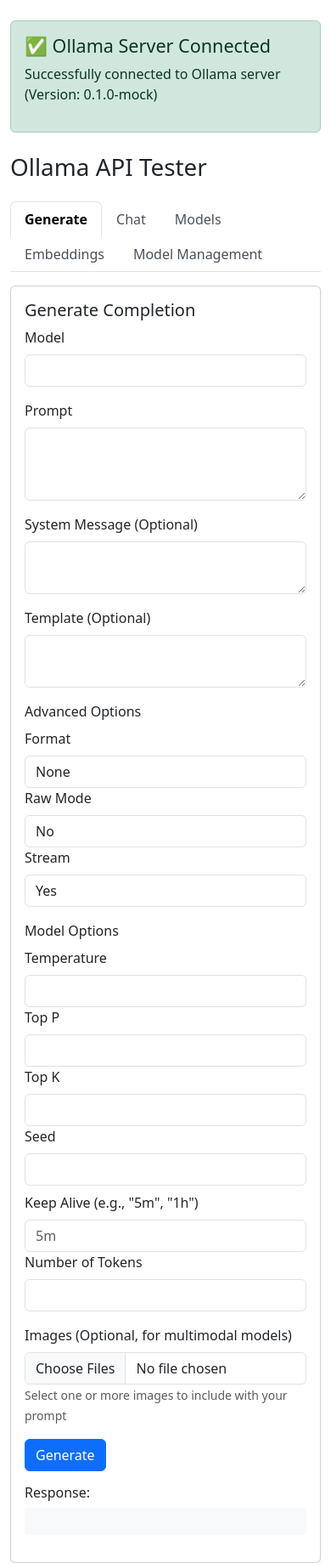
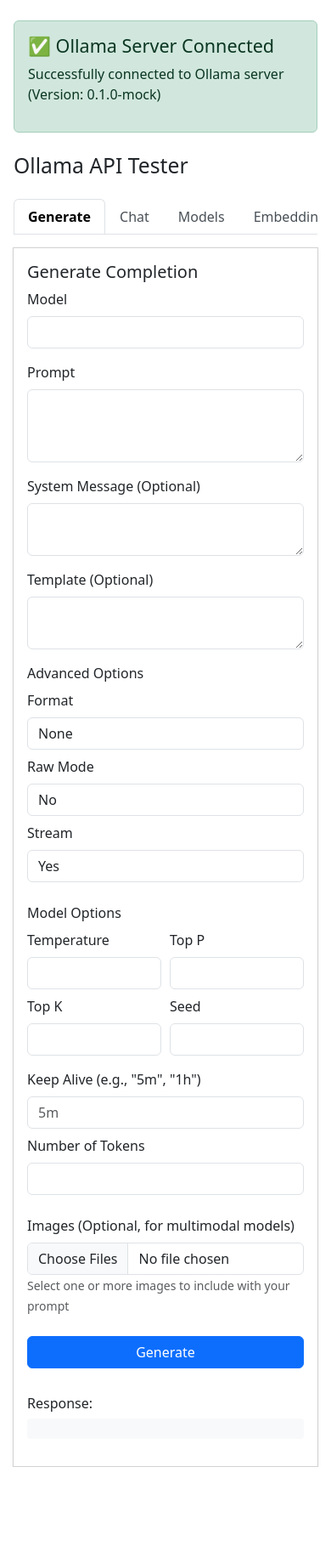
Before and after one commit to thekoushikdurgas/ollamaapipython, a Flask app: page / in a window 390 px wide. Shown: the whole page at 85% size. After the commit the page ends 1726 px from the top, so only its background shows below. Run offline with Flask 3, Linux system fonts and the light colour scheme; some libraries are stand-ins or nearby versions.

Commit message:
Agent query: Does the API now work without any rate limiting errors? Please try making multiple requests to verify rate limiting is working.
Enhance Ollama API wrapper with responsive UI and rate limiting.  Adds mobile-friendly styling and a loading spinner.

Screenshot: https://storage.googleapis.com/screenshot-production-us-central1/e9d13476-2826-4e40-afdb-05ff6bbd2310/a9a11237-64df-4ee1-8cc9-d4b5c3da6f8a.jpg

```diff
--- a/ollama_wrapper/client.py
+++ b/ollama_wrapper/client.py
@@ -116,7 +116,7 @@
         response = None
 
         try:
-            self.rate_limiter.wait(endpoint) #Added rate limiting
+            self.rate_limiter.wait(endpoint)
             logger.debug(f"Making {method} request to {url}")
             if data:
                 logger.debug(f"Request data: {json.dumps(data, indent=2)}")
--- a/static/css/style.css
+++ b/static/css/style.css
@@ -5,6 +5,14 @@
     white-space: pre-wrap;
     max-height: 300px;
     overflow-y: auto;
+    font-size: 14px;
+}
+
+@media (max-width: 768px) {
+    .response-area {
+        font-size: 12px;
+        padding: 0.75rem;
+    }
 }
 
 .message-input {
@@ -13,8 +21,15 @@
     border-radius: 5px;
 }
 
+.nav-tabs {
+    overflow-x: auto;
+    flex-wrap: nowrap;
+    -webkit-overflow-scrolling: touch;
+}
+
 .nav-tabs .nav-link {
     color: #495057;
+    white-space: nowrap;
 }
 
 .nav-tabs .nav-link.active {
@@ -23,6 +38,14 @@
 
 .card {
     box-shadow: 0 0.125rem 0.25rem rgba(0, 0, 0, 0.075);
+    margin-bottom: 1rem;
+}
+
+@media (max-width: 768px) {
+    .card {
+        border-radius: 0;
+        margin: -1px;
+    }
 }
 
 .error-message {
@@ -32,6 +55,14 @@
     background-color: #fce4e4;
     border: 1px solid #fcc2c3;
     border-radius: 0.25rem;
+    font-size: 14px;
+}
+
+@media (max-width: 768px) {
+    .error-message {
+        font-size: 12px;
+        padding: 0.75rem;
+    }
 }
 
 .error-message em {
@@ -54,3 +85,174 @@
     border: 1px solid #c8e6c9;
     border-radius: 0.25rem;
 }
+
+/* Toast Notifications */
+.toast-container {
+    position: fixed;
+    top: 20px;
+    right: 20px;
+    z-index: 1100;
+    display: flex;
+    flex-direction: column;
+    gap: 10px;
+    max-width: 90%;
+}
+
+@media (max-width: 768px) {
+    .toast-container {
+        top: 10px;
+        right: 10px;
+        left: 10px;
+    }
+
+    .toast {
+        min-width: unset;
+        width: 100%;
+    }
+}
+
+.toast {
+    min-width: 300px;
+    padding: 15px 20px;
+    border-radius: 4px;
+    color: #fff;
+    margin-bottom: 10px;
+    animation: slideIn 0.3s ease-in-out;
+    display: flex;
+    justify-content: space-between;
+    align-items: center;
+    box-shadow: 0 4px 12px rgba(0, 0, 0, 0.15);
+}
+
+.toast-error {
+    background-color: #dc3545;
+}
+
+.toast-success {
+    background-color: #28a745;
+}
+
+.toast-info {
+    background-color: #17a2b8;
+}
+
+.toast-warning {
+    background-color: #ffc107;
+    color: #000;
+}
+
+.toast-close {
+    background: none;
+    border: none;
+    color: inherit;
+    cursor: pointer;
+    font-size: 20px;
+    line-height: 1;
+    opacity: 0.7;
+    padding: 0 0 0 10px;
+}
+
+.toast-close:hover {
+    opacity: 1;
+}
+
+@keyframes slideIn {
+    from {
+        transform: translateX(100%);
+        opacity: 0;
+    }
+    to {
+        transform: translateX(0);
+        opacity: 1;
+    }
+}
+
+@keyframes fadeOut {
+    from {
+        opacity: 1;
+    }
+    to {
+        opacity: 0;
+    }
+}
+
+/* Loading Spinner Styles */
+.spinner-container {
+    display: none;
+    position: fixed;
+    top: 0;
+    left: 0;
+    width: 100%;
+    height: 100%;
+    background-color: rgba(255, 255, 255, 0.8);
+    z-index: 1000;
+    justify-content: center;
+    align-items: center;
+}
+
+.spinner-container.visible {
+    display: flex;
+}
+
+.spinner {
+    width: 50px;
+    height: 50px;
+    border: 5px solid #f3f3f3;
+    border-top: 5px solid #3498db;
+    border-radius: 50%;
+    animation: spin 1s linear infinite;
+}
+
+@keyframes spin {
+    0% { transform: rotate(0deg); }
+    100% { transform: rotate(360deg); }
+}
+
+.spinner-text {
+    position: absolute;
+    margin-top: 80px;
+    color: #666;
+    font-size: 14px;
+}
+
+/* Responsive form improvements */
+@media (max-width: 768px) {
+    .container {
+        padding-left: 10px;
+        padding-right: 10px;
+    }
+
+    .form-control {
+        font-size: 16px; /* Prevents iOS zoom on input focus */
+    }
+
+    .btn {
+        width: 100%;
+        margin-bottom: 0.5rem;
+    }
+
+    .row {
+        margin-left: -5px;
+        margin-right: -5px;
+    }
+
+    .col-md-3, .col-md-4, .col-md-6 {
+        padding-left: 5px;
+        padding-right: 5px;
+    }
+}
+
+/* Improve form layouts on larger screens */
+@media (min-width: 769px) {
+    .form-group {
+        margin-bottom: 1.5rem;
+    }
+
+    .card-body {
+        padding: 2rem;
+    }
+
+    .btn {
+        min-width: 120px;
+    }
+}
--- a/static/js/main.js
+++ b/static/js/main.js
@@ -1,6 +1,16 @@
+// Utility functions for spinner
+function showSpinner() {
+    document.querySelector('.spinner-container').classList.add('visible');
+}
+
+function hideSpinner() {
+    document.querySelector('.spinner-container').classList.remove('visible');
+}
+
 // Server status check
 async function checkServerStatus() {
     const statusDiv = document.getElementById('serverStatus');
+    showSpinner();// Show spinner before request
     try {
         const response = await fetch('/api/version');
         if (response.ok) {
@@ -14,17 +24,9 @@
             throw new Error('Failed to connect to Ollama server');
         }
     } catch (error) {
-        statusDiv.className = 'alert alert-danger mb-4';
-        statusDiv.innerHTML = `
-            <h4 class="alert-heading">❌ Connection Error</h4>
-            <p>Failed to connect to Ollama server. Please make sure:</p>
-            <ul>
-                <li>Ollama is installed on your system</li>
-                <li>The Ollama server is running on port 11434</li>
-                <li>No firewall is blocking the connection</li>
-            </ul>
-            <p><a href="https://ollama.ai/download" target="_blank">Click here for Ollama installation instructions</a></p>
-        `;
+        showError('serverStatus', error);
+    } finally {
+        hideSpinner();// Hide spinner after response
     }
 }
 
@@ -34,8 +36,8 @@
     setInterval(checkServerStatus, 30000);
 });
 
-// Utility functions
 function showError(elementId, error) {
+    hideSpinner();  // Hide spinner on error
     const element = document.getElementById(elementId);
     element.innerHTML = `<div class="error-message">
         <strong>Error:</strong> ${error}
@@ -46,6 +48,7 @@
 }
 
 function showResponse(elementId, response) {
+    hideSpinner();  // Hide spinner after response
     const element = document.getElementById(elementId);
     element.innerHTML = `<div class="success-message">
         ${JSON.stringify(response, null, 2)}
@@ -92,6 +95,7 @@
 // Generate completion
 document.getElementById('generateForm').addEventListener('submit', async (e) => {
     e.preventDefault();
+    showSpinner();  // Show spinner before request
     const form = e.target;
     const responseArea = document.getElementById('generateResponse');
 
@@ -170,6 +174,7 @@
         }
 
         if (data.stream) {
+            hideSpinner();  // Hide spinner before streaming starts
             await handleStreamingResponse(response, responseArea, data => {
                 // For structured outputs (JSON/schema), format the response
                 if (data.format === 'json' || data.format?.type === 'object') {
@@ -227,6 +232,7 @@
 
 document.getElementById('chatForm').addEventListener('submit', async (e) => {
     e.preventDefault();
+    showSpinner();  // Show spinner before request
     const form = e.target;
     const responseArea = document.getElementById('chatResponse');
 
@@ -309,6 +315,7 @@
         }
 
         if (data.stream) {
+            hideSpinner();  // Hide spinner before streaming starts
             await handleStreamingResponse(response, responseArea, data => {
                 // For structured outputs (JSON/schema), format the response
                 if (data.message?.content) {
@@ -334,6 +341,7 @@
 
 // Model listing and information
 async function listModels() {
+    showSpinner();  // Show spinner before request
     try {
         const response = await fetch('/api/models');
         if (!response.ok) {
@@ -348,6 +356,7 @@
 }
 
 async function listRunningModels() {
+    showSpinner();  // Show spinner before request
     try {
         const response = await fetch('/api/running');
         if (!response.ok) {
@@ -362,6 +371,7 @@
 }
 
 async function getVersion() {
+    showSpinner();  // Show spinner before request
     try {
         const response = await fetch('/api/version');
         if (!response.ok) {
@@ -378,6 +388,7 @@
 // Create Model
 document.getElementById('createModelForm').addEventListener('submit', async (e) => {
     e.preventDefault();
+    showSpinner();  // Show spinner before request
     const form = e.target;
 
     try {
@@ -479,6 +490,7 @@
 
 document.getElementById('modelOperationsForm').addEventListener('submit', async (e) => {
     e.preventDefault();
+    showSpinner();  // Show spinner before request
     const form = e.target;
     const action = form.action.value;
     const source = form.source.value;
@@ -546,6 +558,7 @@
 // Embeddings
 document.getElementById('embeddingsForm').addEventListener('submit', async (e) => {
     e.preventDefault();
+    showSpinner();  // Show spinner before request
     const form = e.target;
 
     try {
--- a/templates/index.html
+++ b/templates/index.html
@@ -2,13 +2,22 @@
 <html lang="en">
 <head>
     <meta charset="UTF-8">
-    <meta name="viewport" content="width=device-width, initial-scale=1.0">
+    <meta name="viewport" content="width=device-width, initial-scale=1.0, maximum-scale=1.0, user-scalable=no">
     <title>Ollama API Tester</title>
     <link href="https://cdn.jsdelivr.net/npm/bootstrap@5.3.0/dist/css/bootstrap.min.css" rel="stylesheet">
     <link href="{{ url_for('static', filename='css/style.css') }}" rel="stylesheet">
 </head>
 <body>
-    <div class="container mt-4">
+    <!-- Toast notifications container -->
+    <div class="toast-container"></div>
+
+    <!-- Add loading spinner -->
+    <div class="spinner-container">
+        <div class="spinner"></div>
+        <div class="spinner-text">Processing request...</div>
+    </div>
+
+    <div class="container-fluid px-3 px-md-4 mt-4">
         <div id="serverStatus" class="alert alert-warning mb-4">
             <h4 class="alert-heading">⚠️ Ollama Server Status</h4>
             <p>Checking connection to Ollama server...</p>
@@ -19,8 +28,11 @@
             </p>
         </div>
 
-        <h1 class="mb-4">Ollama API Tester</h1>
-        <ul class="nav nav-tabs" id="apiTabs" role="tablist">
+        <h1 class="mb-4 h2">Ollama API Tester</h1>
+
+        <!-- Responsive tabs -->
+        <div class="nav-wrapper">
+            <ul class="nav nav-tabs flex-nowrap" id="apiTabs" role="tablist">
                 <li class="nav-item">
                     <a class="nav-link active" id="generate-tab" data-bs-toggle="tab" href="#generate" role="tab">Generate</a>
                 </li>
@@ -37,6 +49,7 @@
                     <a class="nav-link" id="modelmgmt-tab" data-bs-toggle="tab" href="#modelmgmt" role="tab">Model Management</a>
                 </li>
             </ul>
+        </div>
 
         <div class="tab-content mt-3" id="apiTabsContent">
             <div class="tab-pane fade show active" id="generate" role="tabpanel">
@@ -60,10 +73,12 @@
                                 <label class="form-label">Template (Optional)</label>
                                 <textarea class="form-control" name="template" rows="2"></textarea>
                             </div>
-                            <div class="mb-3">
+
+                            <!-- Advanced Options -->
+                            <div class="mb-4">
                                 <label class="form-label">Advanced Options</label>
-                                <div class="row">
-                                    <div class="col-md-4">
+                                <div class="row g-2">
+                                    <div class="col-12 col-md-4">
                                         <label class="form-label">Format</label>
                                         <select class="form-control" name="format">
                                             <option value="">None</option>
@@ -71,14 +86,14 @@
                                             <option value="schema">JSON Schema</option>
                                         </select>
                                     </div>
-                                    <div class="col-md-4">
+                                    <div class="col-12 col-md-4">
                                         <label class="form-label">Raw Mode</label>
                                         <select class="form-control" name="raw">
                                             <option value="false">No</option>
                                             <option value="true">Yes</option>
                                         </select>
                                     </div>
-                                    <div class="col-md-4">
+                                    <div class="col-12 col-md-4">
                                         <label class="form-label">Stream</label>
                                         <select class="form-control" name="stream">
                                             <option value="true">Yes</option>
@@ -87,45 +102,50 @@
                                     </div>
                                 </div>
                             </div>
-                            <div class="mb-3">
+
+                            <!-- Model Options -->
+                            <div class="mb-4">
                                 <label class="form-label">Model Options</label>
-                                <div class="row">
-                                    <div class="col-md-3">
+                                <div class="row g-2">
+                                    <div class="col-6 col-md-3">
                                         <label class="form-label">Temperature</label>
                                         <input type="number" class="form-control" name="temperature" step="0.1" min="0" max="2">
                                     </div>
-                                    <div class="col-md-3">
+                                    <div class="col-6 col-md-3">
                                         <label class="form-label">Top P</label>
                                         <input type="number" class="form-control" name="top_p" step="0.1" min="0" max="1">
                                     </div>
-                                    <div class="col-md-3">
+                                    <div class="col-6 col-md-3">
                                         <label class="form-label">Top K</label>
                                         <input type="number" class="form-control" name="top_k" step="1" min="1">
                                     </div>
-                                    <div class="col-md-3">
+                                    <div class="col-6 col-md-3">
                                         <label class="form-label">Seed</label>
                                         <input type="number" class="form-control" name="seed" step="1" min="0">
                                     </div>
                                 </div>
-                                <div class="row mt-2">
-                                    <div class="col-md-6">
+                                <div class="row g-2 mt-2">
+                                    <div class="col-12 col-md-6">
                                         <label class="form-label">Keep Alive (e.g., "5m", "1h")</label>
                                         <input type="text" class="form-control" name="keep_alive" placeholder="5m">
                                     </div>
-                                    <div class="col-md-6">
+                                    <div class="col-12 col-md-6">
                                         <label class="form-label">Number of Tokens</label>
                                         <input type="number" class="form-control" name="num_predict" step="1" min="1">
                                     </div>
                                 </div>
                             </div>
-                            <div class="mb-3">
+
+                            <!-- Image Upload -->
+                            <div class="mb-4">
                                 <label class="form-label">Images (Optional, for multimodal models)</label>
                                 <input type="file" class="form-control" name="images" multiple accept="image/*">
                                 <small class="text-muted">Select one or more images to include with your prompt</small>
                             </div>
+
                             <button type="submit" class="btn btn-primary">Generate</button>
                         </form>
-                        <div class="mt-3">
+                        <div class="mt-4">
                             <h6>Response:</h6>
                             <pre id="generateResponse" class="response-area"></pre>
                         </div>
@@ -161,8 +181,8 @@
                                 </div>
                                 <div class="mb-3">
                                     <label class="form-label">Advanced Options</label>
-                                    <div class="row">
-                                        <div class="col-md-4">
+                                    <div class="row g-2">
+                                        <div class="col-12 col-md-4">
                                             <label class="form-label">Format</label>
                                             <select class="form-control" name="format">
                                                 <option value="">None</option>
@@ -170,14 +190,14 @@
                                                 <option value="schema">JSON Schema</option>
                                             </select>
                                         </div>
-                                        <div class="col-md-4">
+                                        <div class="col-12 col-md-4">
                                             <label class="form-label">Stream</label>
                                             <select class="form-control" name="stream">
                                                 <option value="true">Yes</option>
                                                 <option value="false">No</option>
                                             </select>
                                         </div>
-                                        <div class="col-md-4">
+                                        <div class="col-12 col-md-4">
                                             <label class="form-label">Keep Alive</label>
                                             <input type="text" class="form-control" name="keep_alive" placeholder="5m">
                                         </div>
@@ -185,20 +205,20 @@
                                 </div>
                                 <div class="mb-3">
                                     <label class="form-label">Model Options</label>
-                                    <div class="row">
-                                        <div class="col-md-3">
+                                    <div class="row g-2">
+                                        <div class="col-6 col-md-3">
                                             <label class="form-label">Temperature</label>
                                             <input type="number" class="form-control" name="temperature" step="0.1" min="0" max="2">
                                         </div>
-                                        <div class="col-md-3">
+                                        <div class="col-6 col-md-3">
                                             <label class="form-label">Top P</label>
                                             <input type="number" class="form-control" name="top_p" step="0.1" min="0" max="1">
                                         </div>
-                                        <div class="col-md-3">
+                                        <div class="col-6 col-md-3">
                                             <label class="form-label">Top K</label>
                                             <input type="number" class="form-control" name="top_k" step="1" min="1">
                                         </div>
-                                        <div class="col-md-3">
+                                        <div class="col-6 col-md-3">
                                             <label class="form-label">Seed</label>
                                             <input type="number" class="form-control" name="seed" step="1" min="0">
                                         </div>
@@ -206,7 +226,7 @@
                                 </div>
                                 <button type="submit" class="btn btn-primary">Send</button>
                             </form>
-                            <div class="mt-3">
+                            <div class="mt-4">
                                 <h6>Response:</h6>
                                 <pre id="chatResponse" class="response-area"></pre>
                             </div>
@@ -224,7 +244,7 @@
                                 <button onclick="getVersion()" class="btn btn-info">Get Version</button>
                             </div>
                         </div>
-                        <div class="mt-3">
+                        <div class="mt-4">
                             <h6>Response:</h6>
                             <pre id="modelsResponse" class="response-area"></pre>
                         </div>
@@ -246,7 +266,7 @@
                             </div>
                             <button type="submit" class="btn btn-primary">Generate Embeddings</button>
                         </form>
-                        <div class="mt-3">
+                        <div class="mt-4">
                             <h6>Response:</h6>
                             <pre id="embeddingsResponse" class="response-area"></pre>
                         </div>
@@ -302,7 +322,7 @@
                             </div>
                             <button type="submit" class="btn btn-primary">Create Model</button>
                         </form>
-            <div class="mt-3">
+                        <div class="mt-4">
                             <h6>Response:</h6>
                             <pre id="createModelResponse" class="response-area"></pre>
                         </div>
@@ -347,7 +367,7 @@
                             </div>
                             <button type="submit" class="btn btn-primary">Execute</button>
                         </form>
-            <div class="mt-3">
+                        <div class="mt-4">
                             <h6>Response:</h6>
                             <pre id="modelOperationsResponse" class="response-area"></pre>
                         </div>
```
Also changed, not shown: ollama_wrapper/sync_rate_limiter.py (+10 -2 lines). Lines whose indentation alone changed are shown as unchanged.
